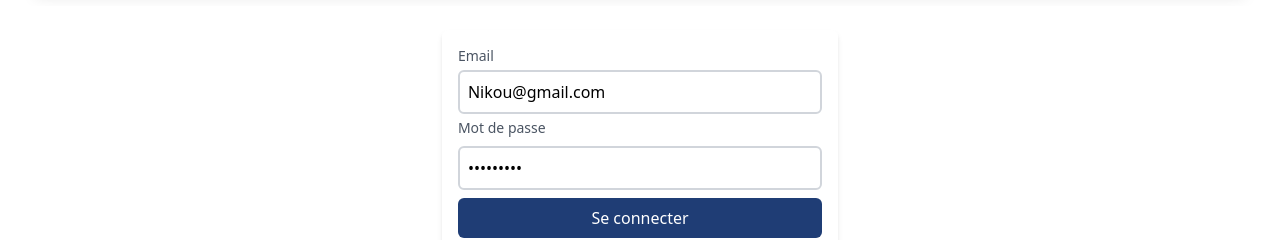
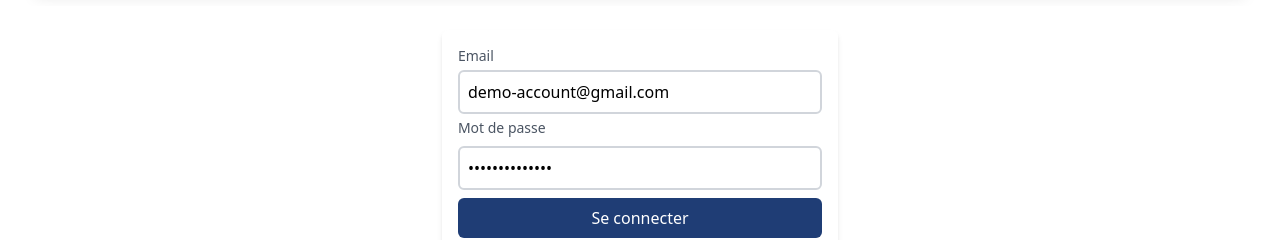
Before and after one commit to SamanthaTy/Memorize-Front-v2, a React (Vite) app: page / in a window 1280 px wide. Shown: the part 678-918 px from the top of the page. Built offline with nearby package versions, Linux system fonts and the light colour scheme.

Commit message:
feat: added demo account login info

```diff
--- a/src/components/LoginForm/index.tsx
+++ b/src/components/LoginForm/index.tsx
@@ -7,8 +7,8 @@ import SignUpFormModal from "./SignUpFormModal";
 function LoginForm() {
   // For now, we hard code the user info to log into his account.
   const [formValues, setFormValues] = useState({
-    email: "Nikou@gmail.com",
-    password: "Nikou!123",
+    email: "demo-account@gmail.com",
+    password: "DemoAccount!23",
   });
 
   const navigate = useNavigate();
```
